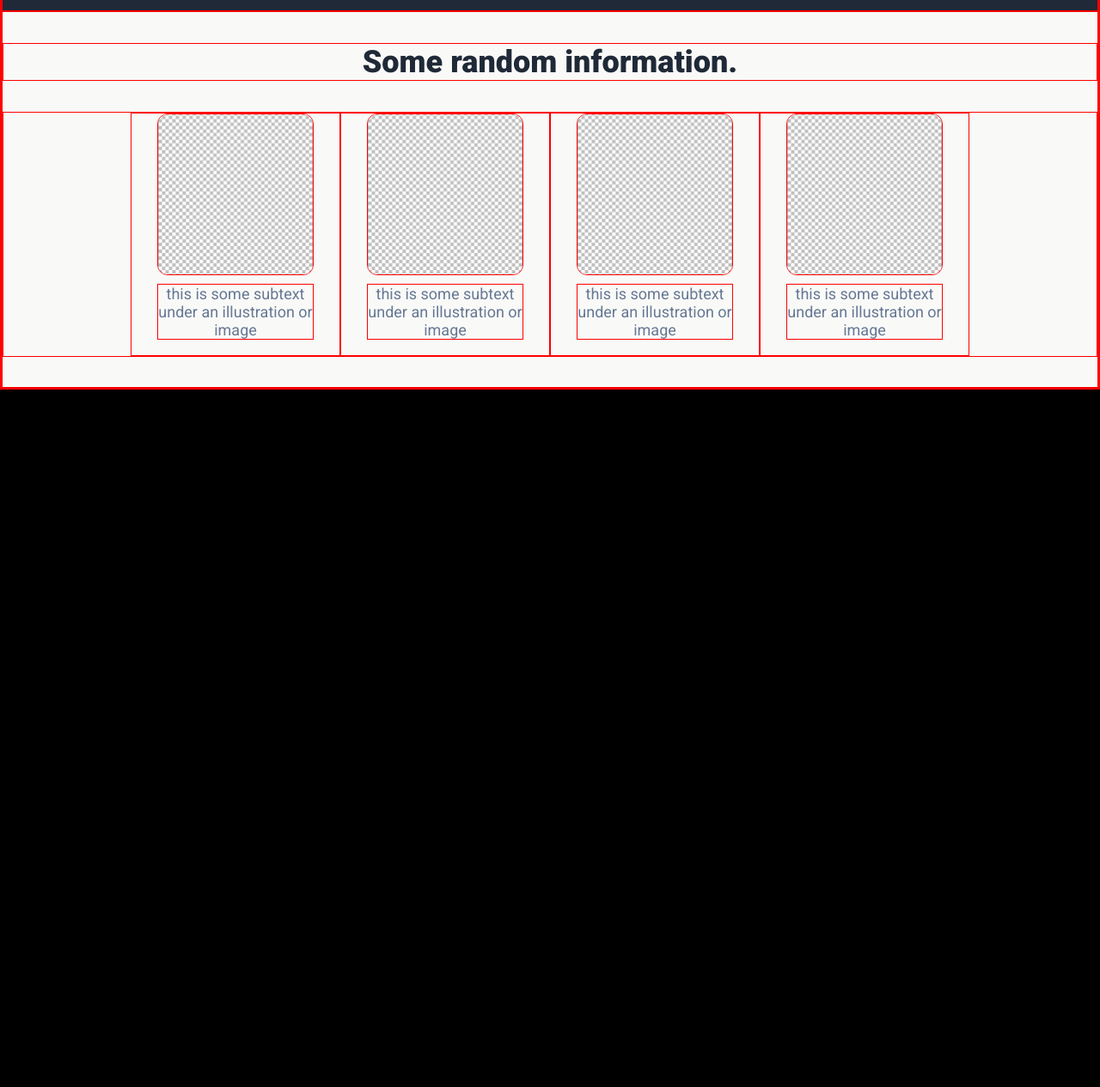
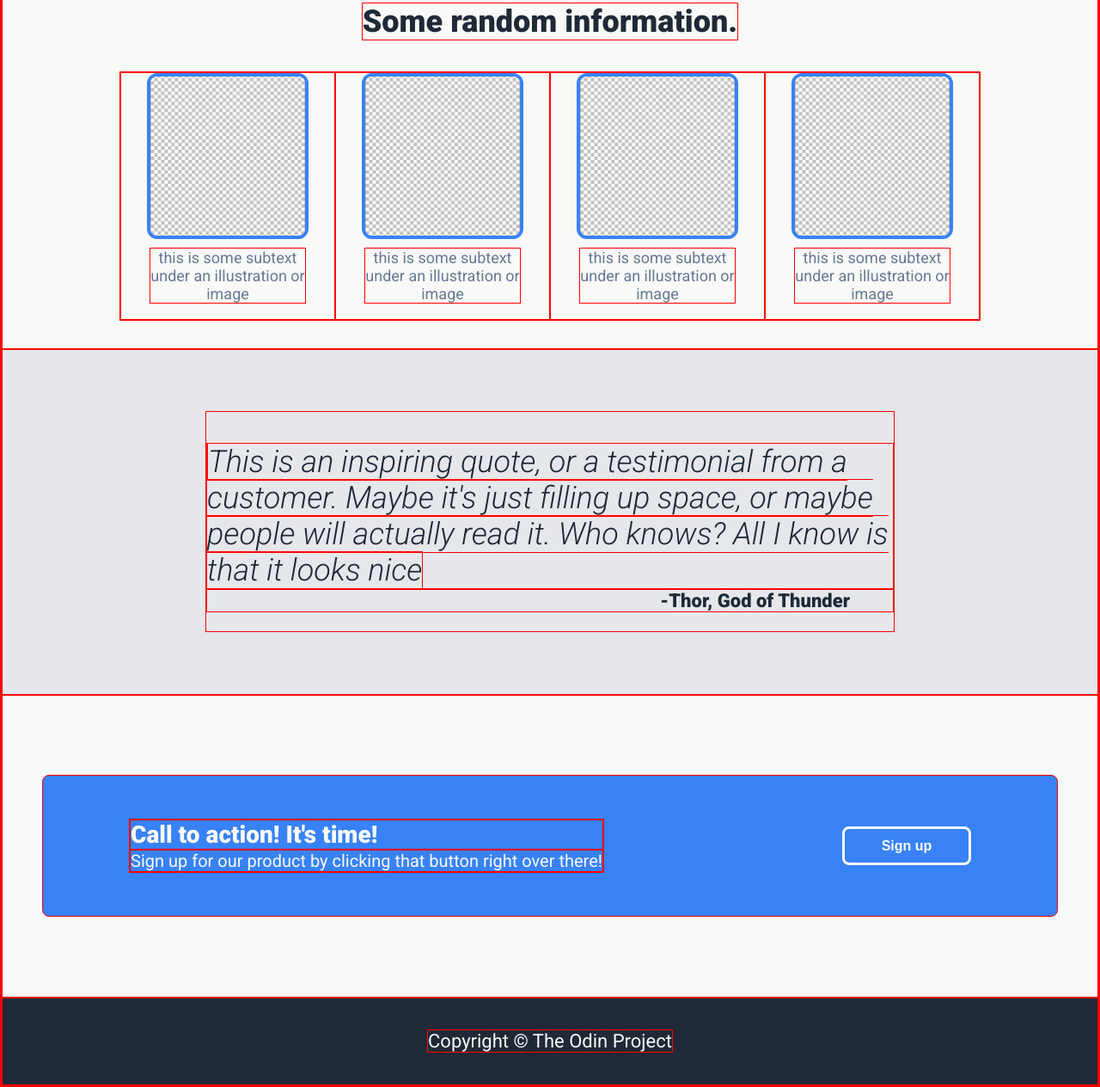
Before and after one commit to ChrisRaiz/landing-page, a plain HTML site: page index.html in a window 1280 px wide. Shown: the part 528-1792 px from the top of the page at 86% size. Before the commit the page ends 981 px from the top, so only its background shows below. Drawn offline with Linux system fonts and the light colour scheme.

Commit message:
Header isn't supposed to be with first box Not gonna change it Updated CSS for First Box and Second Box Finished Third Box HTML and CSS Finished Fourth Box HTML and CSS Finished Footer HTML and CSS

```diff
--- a/index.html
+++ b/index.html
@@ -30,7 +30,7 @@
                         <p class="title-subtext">This website has some subtext that goes here under the main title. It's a smaller font and the color is lower contrast</p>
                         <button class="button">Sign up</button>
                     </div>
-                <img class="catimg" src="images/cat-g0aa66a5fb_1920.jpg">
+                <img class="catimg" src="images/blankimg.png">
                 </div>
             </div>
         </div>
@@ -57,5 +57,29 @@
                     </div>
                 </div>
         </div>
-    </body>
+
+    <!-- Third Box -->
+        <div class="third-box">
+            <div class="middle3">
+                <p class="quote"><em>This is an inspiring quote, or a testimonial from a customer. Maybe it's just filling up space, or maybe people will actually read it. Who knows? All I know is that it looks nice</em></p>
+                <p class="author">-Thor, God of Thunder</p>
+            </div>
+        </div>
+
+    <!-- Fourth Box -->
+        <div class="fourth-box">
+            <div class="middle4">
+                <div class="left">
+                    <p class="calltoaction">Call to action! It's time!</p>
+                    <p class="calltoactionsubtext">Sign up for our product by clicking that button right over there!</p>
+                </div>
+                <button class="signup">Sign up</button>
+            </div>
+        </div>
+
+    <!-- Footer -->
+        <div class="footer">
+            <p class="footer-info">Copyright © The Odin Project</p>
+        </div>
+</body>
 </html>
--- a/stylesheet.css
+++ b/stylesheet.css
@@ -21,7 +21,7 @@ body {
     background-color: #1F2937;
     padding-left: 400px;
     padding-right: 400px;
-    padding-bottom: 70px;
+    padding-bottom: 90px;
     height: auto;
 }
 
@@ -47,11 +47,16 @@ body {
     width: 350px;
     font-size: 48px;
     font-weight: bolder;
-    height: 60px;
+    padding-bottom: 0px;
+    margin-bottom: 0px;
 }
 
 .title-subtext {
     width: 450px;
+    padding-top: 0px;
+    margin-top: 0px;
+    padding-bottom: 5px;
+    margin-bottom: 5px;
 }
 
 .button {
@@ -61,15 +66,15 @@ body {
     width: 140px;
     height: 42px;
     border-radius: 12px;
+    padding-top: 0;
+    margin-top: 0;
 }
 
 .catimg {
     width: 600px;
-    height: 200px;
-}
-
-.header, .middle1 {
-    width: auto;
+    height: 236px;
+    margin-left: auto;
+    flex-grow: 1;
 }
 
 .sides {
@@ -108,10 +113,9 @@ li {
 .middle1 {
     display: flex;
     justify-self: center;
-    justify-content: space-between;
     align-items: center;
+    margin-top: 5%;
     gap: 30px;
-    margin-top: 10%;
 }
 
 .info {
@@ -119,6 +123,10 @@ li {
     flex-direction: column;
 }
 
+.catimg {
+    justify-self: flex-end;
+    align-self: flex-end;
+}
 
 /* ---------------------------BREAK--------------------------- */
 
@@ -128,7 +136,7 @@ li {
 .second-box {
     background-color: #F9FAF8;
     text-align: center;
-    height: 110%;
+    height: 400px;
 }
 
 .second-box-title {
@@ -145,7 +153,12 @@ li {
 .blankimg {
     width: 180px;
     height: auto;
+    border: 4px solid #3882F6;
     border-radius: 12px;
+}
+
+.middle2 {
+    width: 1000px;
 }
 
 /* |Flexbox [Second-Box]| */
@@ -154,6 +167,7 @@ li {
     display: flex;
     flex-direction: column;
     justify-content: center;
+    align-items: center;
     padding-bottom: 35px;
 
 }
@@ -184,4 +198,121 @@ li {
 
 
 /* |Colors fonts and sizes [Third-Box]| */
+
+.third-box {
+    background-color: #E5E7EB;
+    height: 400px;
+}
+
+.quote {
+    font-size: 36px;
+    font-weight: lighter;
+    color: #1F2937;
+    padding-bottom: 0;
+    margin-bottom: 0;
+}
+
+.author {
+    font-size: 22px;
+    font-weight: bold;
+    color: #1F2937;
+    text-align: end;
+    padding-right: 50px;
+    padding-top: 0;
+    margin-top: 0;
+}
+
+.middle3 {
+    width: 800px;
+}
+
 /* |Flexbox [Third-Box]| */
+
+.third-box {
+    display: flex;
+    justify-content: center;
+    align-items: center;
+    flex-direction: column;
+}
+
+
+/* ---------------------------BREAK--------------------------- */
+
+
+/* |Colors fonts and sizes [Third-Box]| */
+.fourth-box {
+    background-color: #f9FAF8;
+    height: 350px;
+}
+
+.calltoaction {
+    font-size: 28px;
+    font-weight: bolder;
+    color: #f9FAF8;
+    padding: 0;
+    margin: 0;
+}
+
+.calltoactionsubtext {
+    font-size: 20px;
+    font-weight: lighter;
+    color: #f9FAF8;
+    padding: 0;
+    margin: 0;
+}
+
+.signup {
+    font-size: 16px;
+    font-weight: bold;
+    border: 3px solid #f9FAF8;
+    background-color: #3882F6;
+    color: #f9FAF8;
+    width: 150px;
+    height: 45px;
+    border-radius: 8px;
+}
+
+.middle4 {
+    background-color: #3882F6;
+    width: 980px;
+    border-radius: 8px;
+    padding-inline: 100px;
+    padding-top: 50px;
+    padding-bottom: 50px;
+}
+
+/* |Flexbox [Third-Box]| */
+
+.fourth-box {
+    display: flex;
+    justify-content: center;
+    align-items: center;
+    flex-direction: column;
+}
+
+.middle4 {
+    display: flex;
+    justify-content: space-between;
+    align-items: center;
+}
+
+.left {
+    display: flex;
+    flex-direction: column;
+}
+
+/* [Footer] */
+
+.footer {
+    background-color: #1F2937;
+    height: 100px;
+    text-align: center;
+    display: flex;
+    justify-content: center;
+    align-items: center;
+}
+
+.footer-info {
+    font-size: 22px;
+    color: #F9FAF8;
+}
```
Also changed, not shown: 1 other file.
